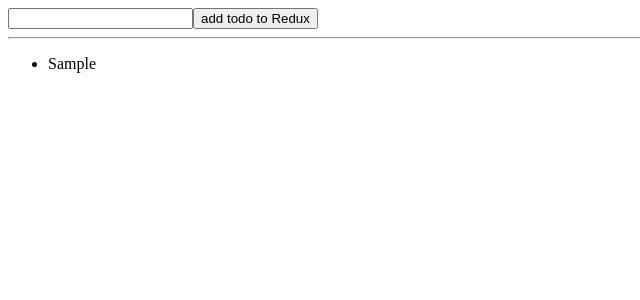
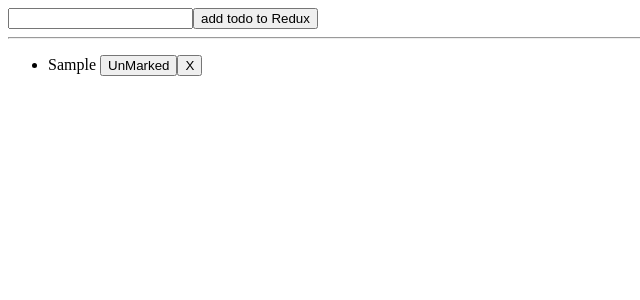
Before and after one commit to Elmar101/new-redux-advantage, a React (Create React App) app: page / in a window 1280 px wide. Both pictures are taken after typing "Sample" into the empty fields and a click on the button "add todo to Redux". Shown: the top 300 px of the page, without its empty margins (0-640 px from the left). Built offline with nearby package versions, Linux system fonts and the light colour scheme.

Commit message:
FEAT: REMOVE and UPDATE

```diff
--- a/src/App.tsx
+++ b/src/App.tsx
@@ -1,83 +1,46 @@
-import { useState, useCallback } from "react";
-// import { useAppDispatch } from './store/index';
-import { Todo } from "./features/todo-slice";
-import {useDispatch, useSelector} from 'react-redux';
-import { RootState, add } from "./store";
+import { useState, useCallback, useMemo } from "react";
+import { add, remove, update, getTodoListSelector, useAppDispatch, useAppSelector } from "./store";
+import { bindActionCreators } from '@reduxjs/toolkit';
 
 export default function App() {
   const [title, setTitle] = useState<string>("");
-  const dispatch = useDispatch();
-  // const userList: Todo[] = useSelector<RootState>(state => state.todos) as Todo[];
-  const userList = useSelector<RootState, Todo[]>(state => state.todos);
-  console.log({userList});
-
+  const dispatch = useAppDispatch();
+  const boundActionCreators = useMemo(() => bindActionCreators({ add, remove, update }, dispatch), [dispatch]);
+  const todoList = useAppSelector( getTodoListSelector );
 
   const dispatchTitle =  useCallback( () => {
-    dispatch(add(title));
+    boundActionCreators.add(title);
     setTitle('');
-  }, [dispatch, title, add]);
+  }, [boundActionCreators, title]);
+
+  const onRemove = useCallback((id: string) => {
+    boundActionCreators.remove(id);
+  },[boundActionCreators]);
+
+  const onUpdate = useCallback((id: string) => {
+    boundActionCreators.update(id);
+  },[boundActionCreators])
 
   return (
     <>
       <div className="App">
         <input
           value={title}
-          onChange={(e) =>{ setTitle(e.target.value); console.log({title});
-           }}
+          onChange={ (e) =>{ setTitle(e.target.value) }}
         />
         <button onClick={ dispatchTitle }> add todo to Redux </button>
       </div>
       <hr/>
-      {/* Get Users From Store */}
-      <ul>{ userList && userList.map( user => <li key={user.id}> {user?.title} </li> ) }</ul>
+      {/* Get todos From Store */}
+      <ul>{ todoList && todoList?.map( todo =>
+      <li key={todo.id}>
+         <span>{todo?.title} </span>
+         <button onClick={() => onUpdate(todo?.id) }>
+            {todo.completed ? "Marked" : "UnMarked"}
+          </button>
+         <button onClick={() => onRemove(todo?.id)}> X </button>
+        </li> ) }
+       </ul>
     </>
   );
-}
-
-
-//   const dispatchTitle =  useCallback( () => {
-
-//     const y = x;
-//     // cholden deyisen varsa, ve ya state istifade edirsense asliliqa vermelisen
-//       // 1 neyise dipatch
-//       // 2 Api request
-//       const z = title;
-//       const v = mt()
-//   }, [] );
-
-//  const obj = {
-//   name: 'mino'
-//  }
-//  const onj = useMemo(() => {
-//   return {
-//     name: title,
-//   }
-//  } , [title])
-
-/// Memory - de
-/*
-
-() => {
-      1 neyise dipatch
-      2 Api request
-}
-
-*/
-
-
-// without useCallback
-/*
-index 1 : title = ''
-index 2: dispatchTitle = () => { 1 neyise dipatch 2 Api request }
-index 3: title: M
-index 5: title: I
-----------------------------
-index 1 tite : ''
-index 2 obj : {
-  name: 'mino'
- }
- index 3 title : 'M'
- index 4  obj : {
-  name: 'mino'
- }
-*/
+};
--- a/src/features/todo-slice/index.ts
+++ b/src/features/todo-slice/index.ts
@@ -13,16 +13,23 @@ export const todosSlice = createSlice({
   initialState,
   reducers: {
     add:( state, action: PayloadAction<Todo['title']>)=> {
-      const newTodo: Todo = {
-          id: nanoid(),
-          title: action.payload,
-          completed: false,
-      };
-
+      const newTodo: Todo = { id: nanoid(), title: action.payload, completed: false };
       state.push(newTodo);
+    },
+    remove: (state, action: PayloadAction<Todo['id']>) => {
+      return state.filter(todo => todo.id !== action.payload);
+    },
+    update: (state, action: PayloadAction<Todo['id']>) => {
+      return state.map(todo => {
+        // state = [ {id: '1', title: 'Elmar' , completed: false} , {id: '1', title: 'Elmar' , completed: false} ]
+        if(todo.id === action.payload) {
+          return {...todo, completed: !todo.completed};
+        }
+        return todo;
+      });
     }
   },
 });
 
-export const { add } = todosSlice.actions;
+export const { add, remove, update } = todosSlice.actions;
 export const todoReducer = todosSlice.reducer;
--- a/src/store/index.tsx
+++ b/src/store/index.tsx
@@ -1,5 +1,5 @@
 import { configureStore } from '@reduxjs/toolkit'
-import { todoReducer, add } from '../features/todo-slice';
+import { todoReducer, add, remove, update } from '../features/todo-slice';
 import { TypedUseSelectorHook, useDispatch, useSelector } from 'react-redux';
 
 export const store = configureStore({
@@ -8,33 +8,17 @@ export const store = configureStore({
   },
 });
 
-console.log( store.getState() )
-
-
 export type RootState = ReturnType<typeof store.getState>;
 export type AppDispatch = typeof store.dispatch;
 
-// custom dispatch hook
 export const useAppDispatch = () => useDispatch<AppDispatch>();
 export const useAppSelector: TypedUseSelectorHook<RootState> = useSelector;
-export { add };
 
-// https://www.youtube.com/watch?v=nViEqpgwxHE
+// actions exports
 
-// interface IPerson<T> {
-//   data: T;
-// };
+// selectors
+const getState = (state: RootState) => state;
+const getTodoListSelector = (state: RootState) => getState(state)?.todos;
 
-
-// interface IParent {
-//   parentdata: IPerson<string>
-//   grandParentData: IPerson<number>
-//   grandParentData1: IPerson<number[]>
-//   grandParentData2: IPerson<{name: string}[]>
-// }
-
-
-
-// function keyString<T>(data: T, keys: string | string[]){
-//   if(typeof data === 'string' ){ /* executor code*/ }
-// }
+export { add, remove, update };
+export { getTodoListSelector };
```
